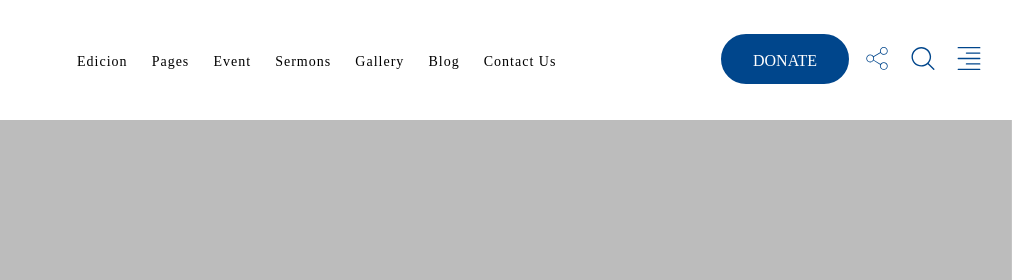
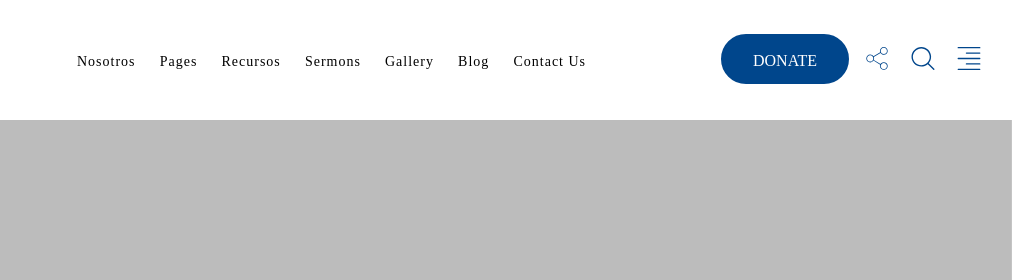
Before and after one commit to luis-bardales/ibrss, a plain HTML site: page template/index.html in a window 1280 px wide. Shown: the top 280 px of the page, 268-1280 px from the left. Drawn offline with Linux system fonts and the light colour scheme; some packages are replaced by stand-ins of ours; a web font is replaced by a local one.

Commit message:
Update index.html

```diff
--- a/template/index.html
+++ b/template/index.html
@@ -36,10 +36,10 @@ Purchase:
 	<link rel="shortcut icon" type="image/png" href="images/header/favicon.png" />
 </head>
 <body>
-<!-- preloader Start -->
+<!-- preloader Start
 <div id="preloader">
 	<div id="status"><img src="images/header/preloader.gif" id="preloader_image" alt="loader">
-	</div>
+	</div>-->
 </div>
 <!-- Top Scroll Start -->
 <a href="javascript:" id="return-to-top"><i class="fa fa-angle-up"></i></a>
@@ -61,7 +61,7 @@ Purchase:
                     	<!-- mainmenu start -->
                         <div class="mainmenu">
                             <ul>
-								 <li class="has-mega gc_main_navigation"><a href="#" class="gc_main_navigation">Edicion</a>
+								 <li class="has-mega gc_main_navigation"><a href="#" class="gc_main_navigation">Nosotros</a>
                                 	<!-- mega menu start -->
 									<ul>
                                 		<li class="parent"><a href="index.html">Historia</a></li>
@@ -78,11 +78,12 @@ Purchase:
 
                                 	</ul>
                                 </li>
-								   <li class="has-mega gc_main_navigation"><a href="#" class="gc_main_navigation">  event</a>
+								   <li class="has-mega gc_main_navigation"><a href="#" class="gc_main_navigation">Recursos</a>
                                 	<!-- mega menu start -->
 									<ul>
-                                		<li class="parent"><a href="upcoming.html">event</a></li>
-                                		<li class="parent"><a href="event_single.html">event Single</a></li>
+                                		<li class="parent"><a href="upcoming.html">Sermones</a></li>
+                                		<li class="parent"><a href="event_single.html">Boletines</a></li>
+                                		<li class="parent"><a href="event_single.html">Libros</a></li>
 
                                 	</ul>
                                 </li>
```
